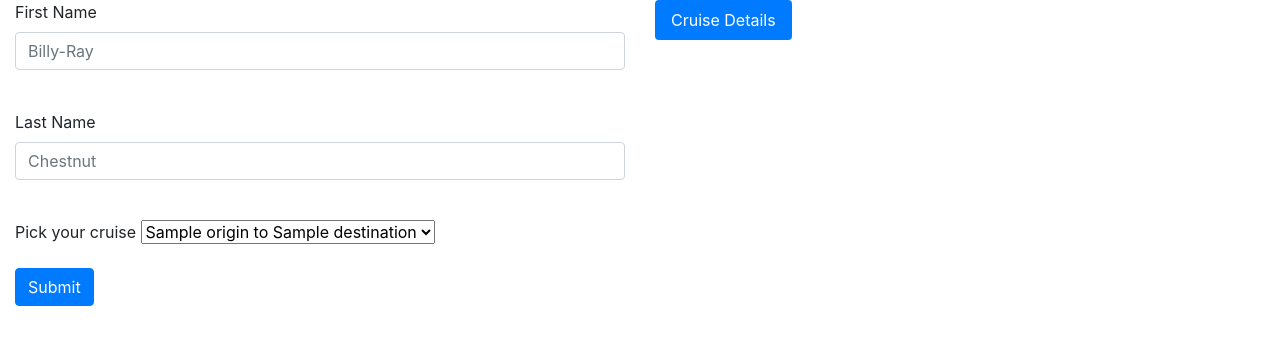
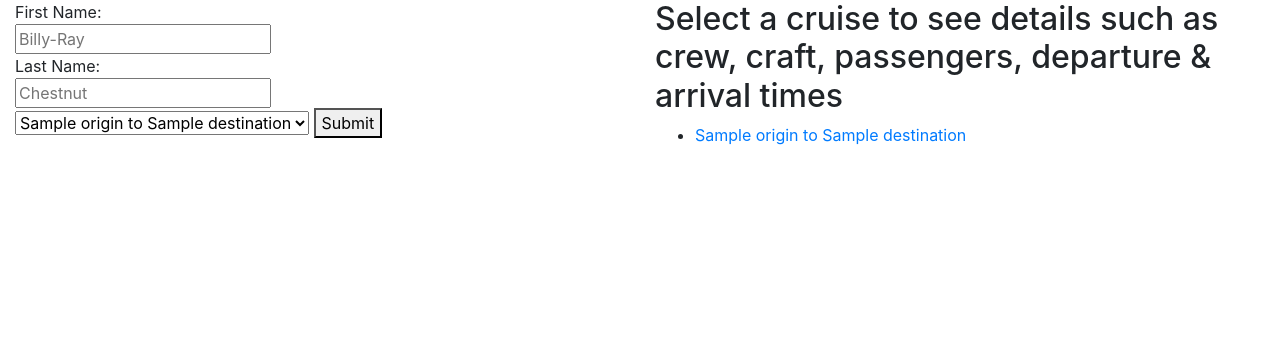
Before and after one commit to Maxberman3/cs50project0, a Flask app: template templates/gettix.html in a window 1280 px wide. Shown: the top 345 px of the page. Run offline with Flask 2, Linux system fonts and the light colour scheme; the template is opened without the code that fills it: most values are stand-ins (such as "Sample title", 1, 10 or a date in 2020); some libraries are stand-ins or nearby versions.

```diff
--- a/templates/details.html
+++ b/templates/details.html
@@ -5,7 +5,8 @@
   <link rel="stylesheet" href="{{url_for('static',filename='tablestyle.css')}}"></link>
 </head>
 <body>
-  <h3> Origin: {{cruise.origin}} Destination: {{cruise.destination}} </h3></br>
+  <h3> Origin: {{cruise.origin}} </h3></br>
+  <h3> Destination: {{cruise.destination}} </h3></br>
   <h3> Craft: {{cruise.craft}} Captain: {{cruise.crew1}} </h3></br>
   <h3> Crew: {{cruise.crew2}} / {{cruise.crew3}} </h3></br>
   <h3> Passengers: </h3></br>
--- a/templates/gettix.html
+++ b/templates/gettix.html
@@ -16,33 +16,33 @@
   <div class="container-fluid">
     <div class="row">
       <div class="col">
-        <form action="{{url_for('ticketsubmit')}}" method="post">
-          <div class="form-group">
-            <label for= "firstnameinput"> First Name </label>
-            <input type='text' class="form-control" id="first_name" placeholder="Billy-Ray"></br>
-          </div>
-          <div class="form-group">
-            <label for="lastnameinput"> Last Name </label>
-          <input type='text' class= "form-control" id="last_name" placeholder="Chestnut"><br>
-        </div>
-        <div class="form-group">
-          <label for="selectcruise"> Pick your cruise </label>
-          <select class name="form-control" id="cruise">
+        <form action="{{url_for('ticketsubmit')}}" method="POST">
+          <form action="{{url_for('ticketsubmit')}}" method="post">
+          First Name: </br>
+          <input type="text" name="first_name" placeholder="Billy-Ray"></br>
+          Last Name: </br>
+          <input type="text" name="last_name" placeholder="Chestnut"></br>
+          <select name="cruise">
             {% for cruise in cruises %}
-            <option value="{{cruise.id}}">{{cruise.origin}} to {{cruise.destination}}</option>
-            {% endfor %}
-          </select>
-          </br>
-        </div>
-          <button type="submit" class="btn btn-primary"> Submit </button>
+            <option value="{{cruise.id}}"> {{cruise.origin}} to {{cruise.destination}}
+              {% endfor %}
+            </select>
+          <button> Submit </button>
+        </form>
         </form>
       </div>
-        <div class="col">
-          <ul class="nav nav-pills">
+      <div class="col">
+        <h2> Select a cruise to see details such as crew, craft, passengers, departure & arrival times</h2>
+        <ul>
+          {% for cruise in cruises %}
+          <li> <a href="/cruises/{{cruise.id}}">{{cruise.origin}} to {{cruise.destination}}</a> </li>
+          {% endfor %}
+        </ul>
+          {#<ul class="nav nav-pills">
             <li class="nav item">
-              <a class="nav-link active" href="details.html">Cruise Details</a>
+              <a class="nav-link active" href="{{url_for('details')}}">Cruise Details</a>
             </li>
-          </ul>
+          </ul>#}
         </div>
       </div>
     </div>
--- a/templates/gottix.html
+++ b/templates/gottix.html
@@ -12,7 +12,7 @@
   <h2> Reservation Made! </h2></br>
   <p> Congragulations {{passengername}}! Reservations have been made for you on the cruise from {{cruiseinfo.origin}} to {{cruiseinfo.destination}}.
     We're looking forward to seeing you then. Please arrive on time at {{cruiseinfo.origin}}. Before boarding the crew will holler out your name and if you are present
-    you should shout back "YUP THATS ME! {{passengername}! THE BEST DAMN HILLBILLY ON THE BOAT!".  At which point we collect proper payment for the trip, which includes but
+    you should shout back "YUP THATS ME! {{passengername}}! THE BEST DAMN HILLBILLY ON THE BOAT!".  At which point we collect proper payment for the trip, which includes but
     is not limited to: dollar bills, PBR, Kenny Chesney Records, belt buckles of a suitable size, and bj's from your sister.</p>
   </br>
   <a href="{{url_for('mainpage')}}"> Return to homepage </a>
--- a/templates/pag1.html
+++ b/templates/pag1.html
@@ -38,6 +38,7 @@
     <a class="btn btn-primary btn-lg" href="page3.html" role="button">The Crew</a>
     <a class="btn btn-primary btn-lg" href="{{url_for('timespage')}}" role="button">Deparature/Arrival Times</a>
     <a class="btn btn-primary btn-lg" href="{{url_for('reviews')}}" role="button"> Testimonials </a>
+    <a class="btn btn-primary btn-lg" href="{{url_for('gettix')}}" role="button"> Get Tickets! </a>
   </div>
 </div>
 </div>
```
